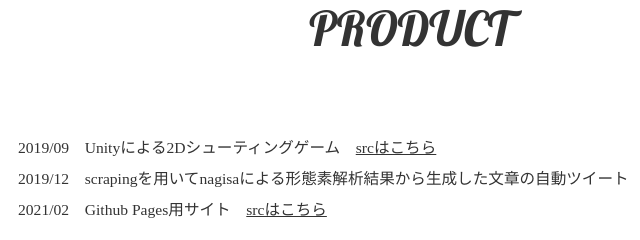
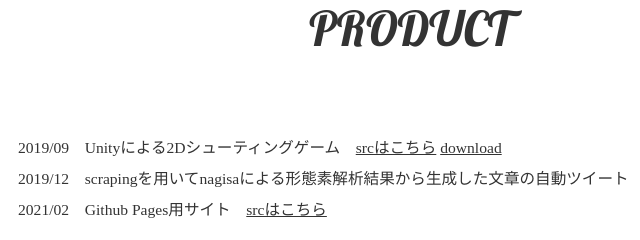
Before and after one commit to RandyGen/RandyGen.github.io, a plain HTML site: page index.html in a window 1280 px wide. Shown: the part 1300-1540 px from the top of the page, 330-970 px from the left. Drawn offline with Linux system fonts and the light colour scheme.

Commit message:
Update index.html

```diff
--- a/index.html
+++ b/index.html
@@ -79,7 +79,7 @@
       <h2>PRODUCT</h2>
       <section>
         <ul class="article_list">
-          <li> 2019/09　Unityによる2Dシューティングゲーム　<a href="https://github.com/RandyGen/StarFight">srcはこちら</a> </li>
+          <li> 2019/09　Unityによる2Dシューティングゲーム　<a href="https://github.com/RandyGen/StarFight">srcはこちら</a> <a href="https://randygen.hatenablog.com/entry/2021/03/07/110643?_ga=2.155207355.1441149017.1615080487-2094909929.1569576174">download</a> </li>
           <li> 2019/12　scrapingを用いてnagisaによる形態素解析結果から生成した文章の自動ツイート　<a href="https://github.com/RandyGen/cookpad_bot">srcはこちら</a>　</li>
           <li> 2021/02　Github Pages用サイト　<a href="https://github.com/RandyGen/RandyGen.github.io">srcはこちら</a> </li>
         </ul>
```
